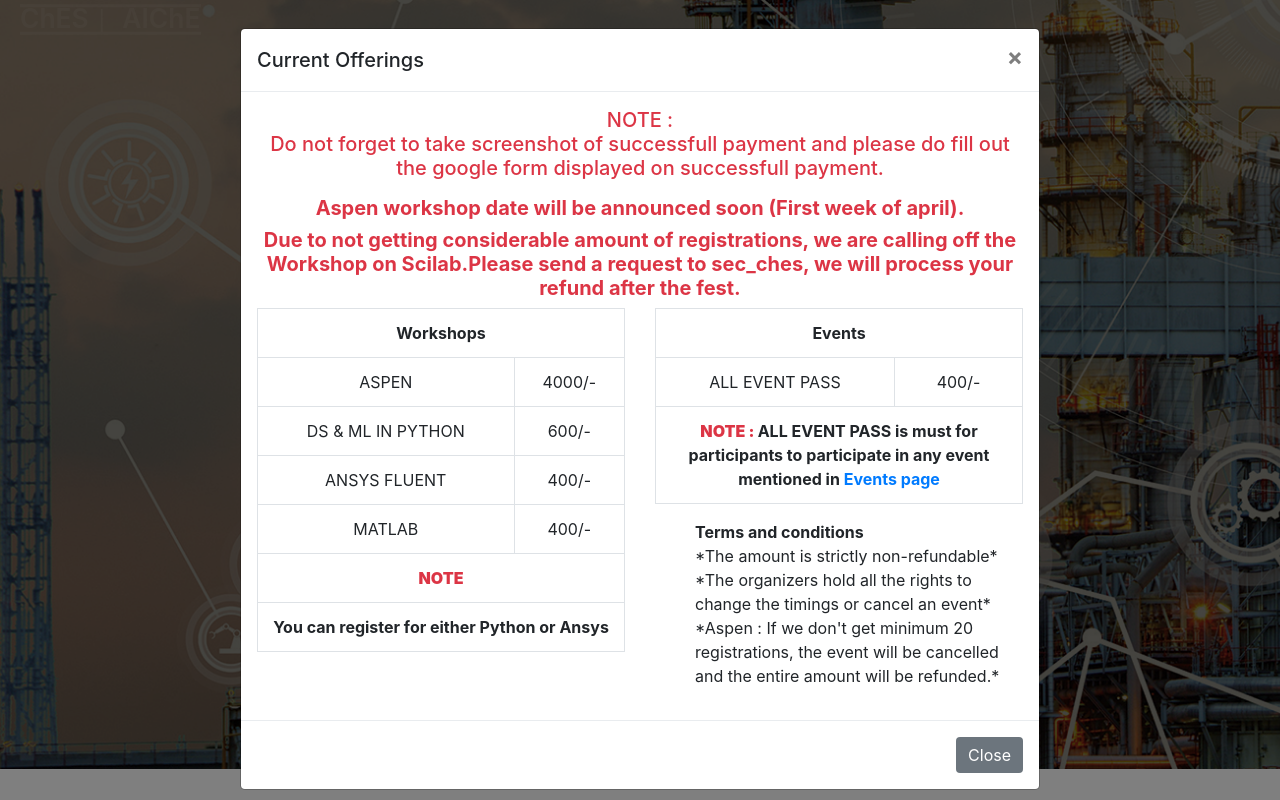
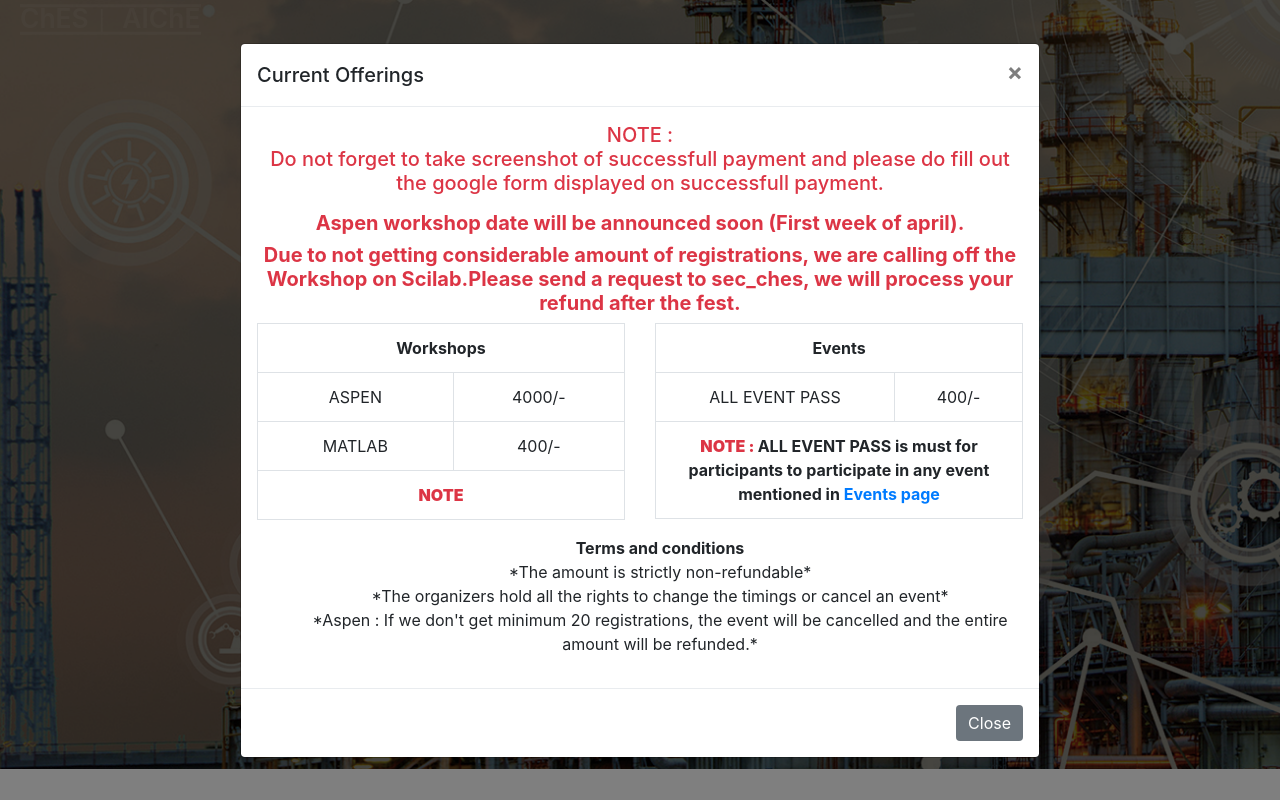
Before and after one commit to FerociousCentaur/ChemPlus_BackEnd, a Django app: page /payments/ in a window 1280 px wide. Run offline with Django 3.2, Linux system fonts and the light colour scheme; some libraries are stand-ins or nearby versions; some web fonts are replaced.

Commit message:
removed ansys and python

```diff
--- a/ChemID/forms.py
+++ b/ChemID/forms.py
@@ -76,8 +76,8 @@ class programRegister(forms.Form):
     email = forms.EmailField(label='', required=True, widget=forms.TextInput(attrs={'placeholder': '', 'class': "form-control"}), validators=[validate_field])
     OPTIONS = (
             ("All events pass", "All events pass"),
-            ("Ansys", "Ansys"),
-            ("Python", "Python"),
+            # ("Ansys", "Ansys"),
+            # ("Python", "Python"),
             #("SciLab", "SciLab"),
             ("Matlab", "Matlab"),
             ("Aspen", "Aspen"),
--- a/ChemID/templates/paymentspage.html
+++ b/ChemID/templates/paymentspage.html
@@ -61,14 +61,14 @@
           <table class="table table-bordered text-center">
               <th  colspan="2">Workshops</th>
               <tr><td>ASPEN</td><td>4000/-</td></tr>
-              <tr><td>DS & ML IN PYTHON</td><td>600/-</td></tr>
-              <tr><td>ANSYS FLUENT</td><td>400/-</td></tr>
+<!--              <tr><td>DS & ML IN PYTHON</td><td>600/-</td></tr>-->
+<!--              <tr><td>ANSYS FLUENT</td><td>400/-</td></tr>-->
               <tr><td>MATLAB</td><td>400/-</td></tr>
 <!--              <tr><td>SCILAB</td><td>400/-</td></tr>-->
 <!--              <tr><td>DWSIM</td><td>100/-</td></tr>-->
               <th  colspan="2"><strong class="text-danger">NOTE</strong>
 <!--              <tr><td colspan="2"><b> You can register for either Python or SciLab</b></td></tr>-->
-                  <tr><td colspan="2"> <b>You can register for either Python or Ansys</b></td></tr>
+<!--                  <tr><td colspan="2"> <b>You can register for either Python or Ansys</b></td></tr>-->
 <!--              <tr><td colspan="2"> <b>You can register for either Aspen or DWSIM</b></td></tr>-->
 
           </table></div>
@@ -78,14 +78,15 @@
               <tr><td>ALL EVENT PASS</td><td>400/-</td></tr>
               <th  colspan="2"><strong class="text-danger">NOTE : </strong>ALL EVENT PASS is must for participants to participate in any event mentioned in <a href="https://che.iitm.ac.in/~chemplus2021/events.html">Events page</a></th>
           </table>
-                  <ul style="list-style-type: none;">
+
+              </div>
+              </div>
+          <ul class="text-center" style="list-style-type: none;">
                 <li><strong>Terms and conditions</strong></li>
                 <li>*The amount is strictly non-refundable*</li>
                 <li>*The organizers hold all the rights to change the timings or cancel an event*</li>
                 <li>*Aspen : If we don't get minimum 20 registrations, the event will be cancelled and the entire amount will be refunded.*</li>
         </ul>
-              </div>
-              </div>
 
 
       </div>
```
